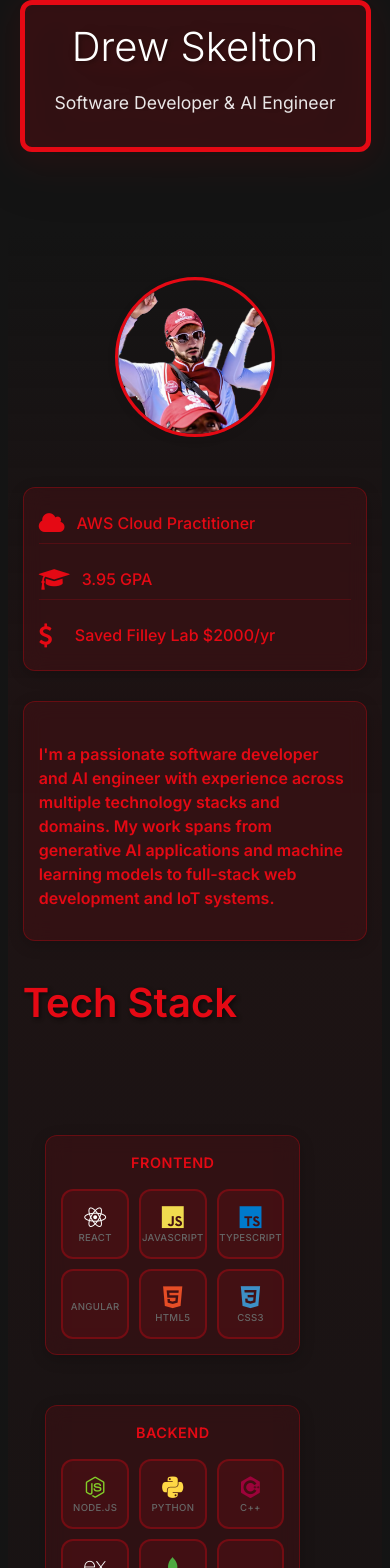
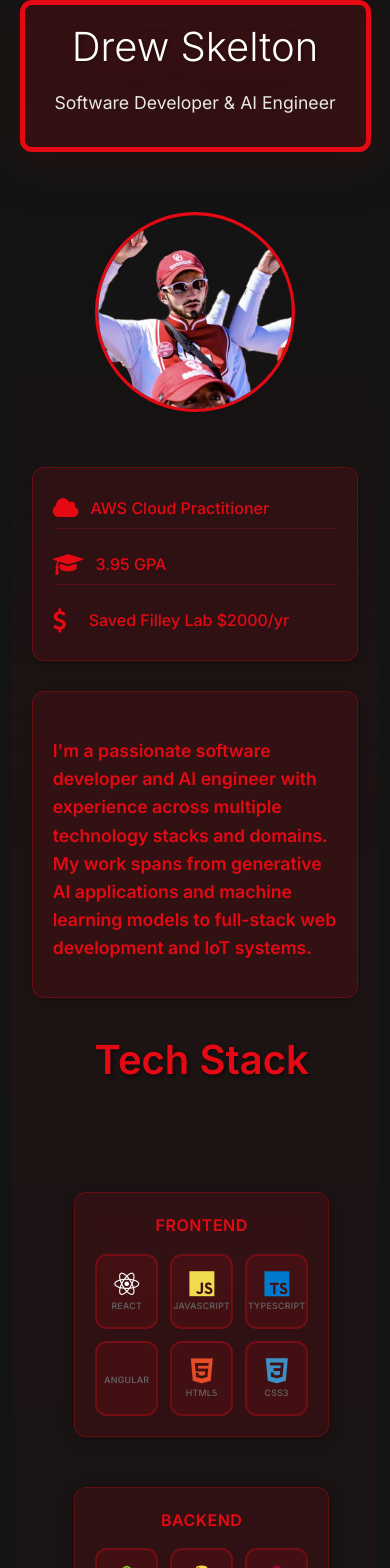
Before and after one commit to DrewSkelton/Portfolio, a React (Create React App) app: page / in a window 390 px wide. Shown: the top 1568 px of the page. Built offline with nearby package versions, Linux system fonts and the light colour scheme; the HTML template or start-up script is replaced by a standard one.

Commit message:
mobile accessibility success

```diff
--- a/src/App.css
+++ b/src/App.css
@@ -459,6 +459,7 @@
     font-size: 1rem;
   }
 
+
   /* About Me Section Mobile Styles */
   .about-me {
     margin: 20px 3%;
@@ -492,6 +493,7 @@
   }
 
   .profile-section {
+    margin-top: -75px;
     order: 1;
   }
 
@@ -509,6 +511,11 @@
 
   .tech-group {
     order: 5;
+    margin-left: 20px; /* Add margin to shift right */
+  }
+
+  .tech-stack-title {
+    margin-left: 14%; /* Move title more to the right */
   }
 
   .tech-group-container {
@@ -565,59 +572,6 @@
   }
 
   .tech-label {
-    font-size: 0.65rem;
+    font-size: 0.55rem;
   }
 }
-
-@media (max-width: 480px) {
-  .about-me {
-    margin: 15px 2%;
-    padding: 25px 15px;
-    min-height: 1500px;
-  }
-
-  .image-container {
-    width: 200px;
-    height: 200px;
-  }
-
-  .text-card, .tech-card {
-    padding: 15px;
-  }
-
-  .about-me p {
-    font-size: 0.95rem;
-    line-height: 1.5;
-    margin-bottom: 15px;
-  }
-
-  .about-me p:last-of-type {
-    font-size: 1rem;
-  }
-
-  .about-title {
-    font-size: 1.8rem;
-  }
-
-  .category-title {
-    font-size: 0.9rem;
-  }
-
-  .tech-icons {
-    grid-template-columns: repeat(auto-fit, minmax(50px, 1fr));
-    gap: 10px;
-  }
-
-  .tech-icon {
-    padding: 8px 5px;
-    min-height: 70px;
-  }
-
-  .tech-icon i {
-    font-size: 1.4rem;
-  }
-
-  .tech-label {
-    font-size: 0.6rem;
-  }
-}
--- a/src/components/NetflixCarousel.css
+++ b/src/components/NetflixCarousel.css
@@ -123,29 +123,32 @@
 @media (max-width: 768px) {
   /* Mobile: scale entire component to 50% and center */
   .netflix-carousel {
-    transform: scale(0.5);
-    transform-origin: top center;
-    width: max-content;
     margin-left: auto;
     margin-right: auto;
+    margin-top: -100px;
   }
 
   .carousel-container {
-    height: 620px; /* compact height on mobile */
+    height: auto; /* Allow container to grow with content */
     padding: 20px 0;
-    overflow: visible; /* avoid clipping when scaled */
+    overflow-y: visible; /* Enable vertical scrolling */
     max-width: 100%;
   }
 
   .carousel-track {
-    gap: 12px;
+    display: flex;
+    flex-direction: column; /* Stack cards vertically */
+    gap: 24px; /* Increased vertical spacing between cards */
     padding: 0 12px;
+    width: 100%; /* Take full width */
+    height: auto; /* Allow height to grow */
   }
 
   .project-card {
     width: 300px;
     min-height: 560px;
     transform: none !important;
+    margin: 0 auto; /* Center cards horizontally */
   }
 
   .project-card.middle-card {
@@ -159,23 +162,36 @@
   .project-card.hovered,
   .project-card.middle-card:hover,
   .project-card.middle-card.hovered {
-    transform: none !important; /* keep styles but stop motion */
+    transform: none !important;
   }
+
   .project-card:hover .card-image img,
   .project-card.hovered .card-image img {
     transform: none !important;
   }
 
-  /* Keep nav buttons static (no parallax slide) and closer to edges */
+  /* Reposition nav buttons for vertical layout */
+  .parallax-nav.left,
+  .parallax-nav.right {
+    left: 50%; /* Center horizontally */
+    transform: translateX(-50%) !important;
+    z-index: 30;
+  }
+
   .parallax-nav.left {
-    left: 8px;
-    transform: translateY(-50%) !important;
-    z-index: 30; /* ensure above scaled content */
+    top: 0;
   }
+
   .parallax-nav.right {
-    right: 8px;
-    transform: translateY(-50%) !important;
-    z-index: 30;
+    top: auto;
+    bottom: 0;
+  }
+
+  /* Hide navigation elements on mobile */
+  .parallax-nav,
+  .carousel-header .carousel-controls,
+  .carousel-progress {
+    display: none !important;
   }
 }
 
```
